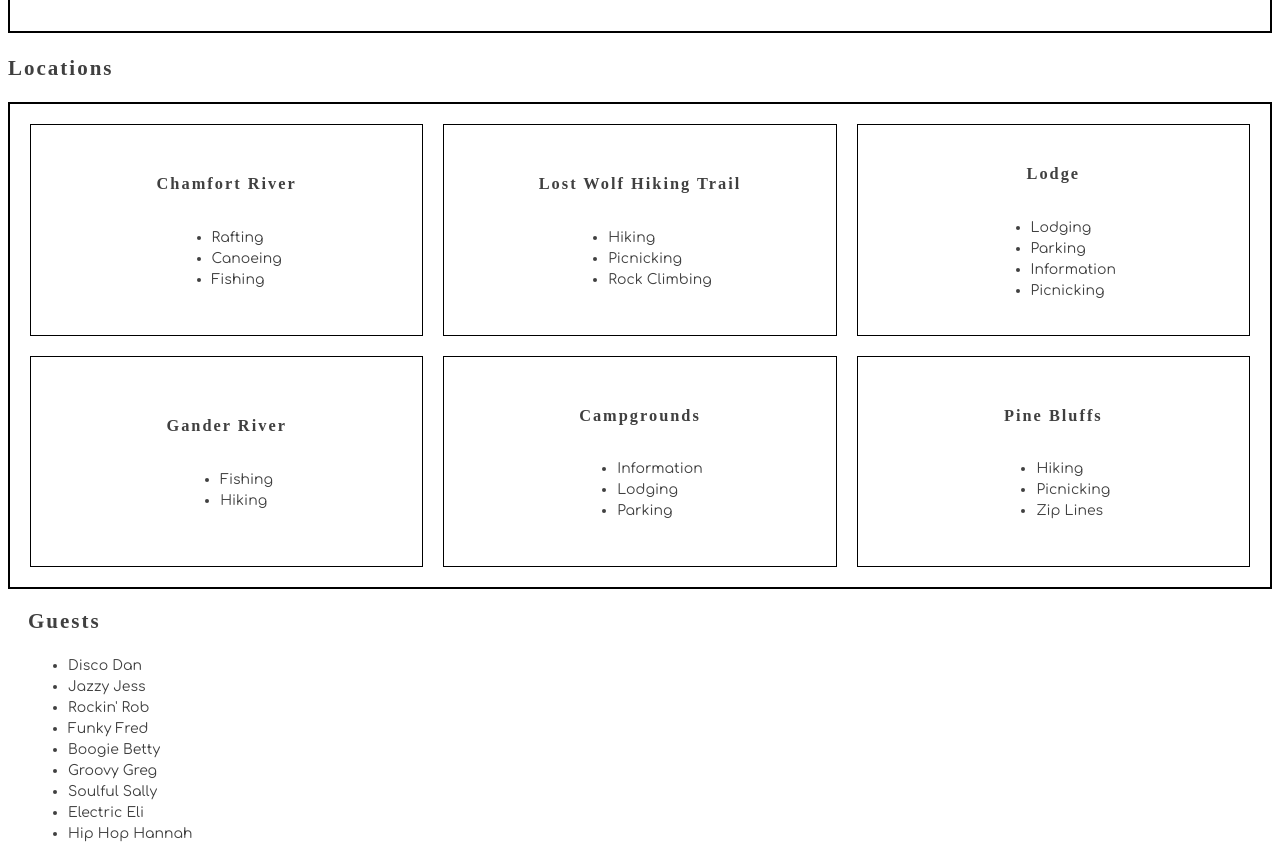
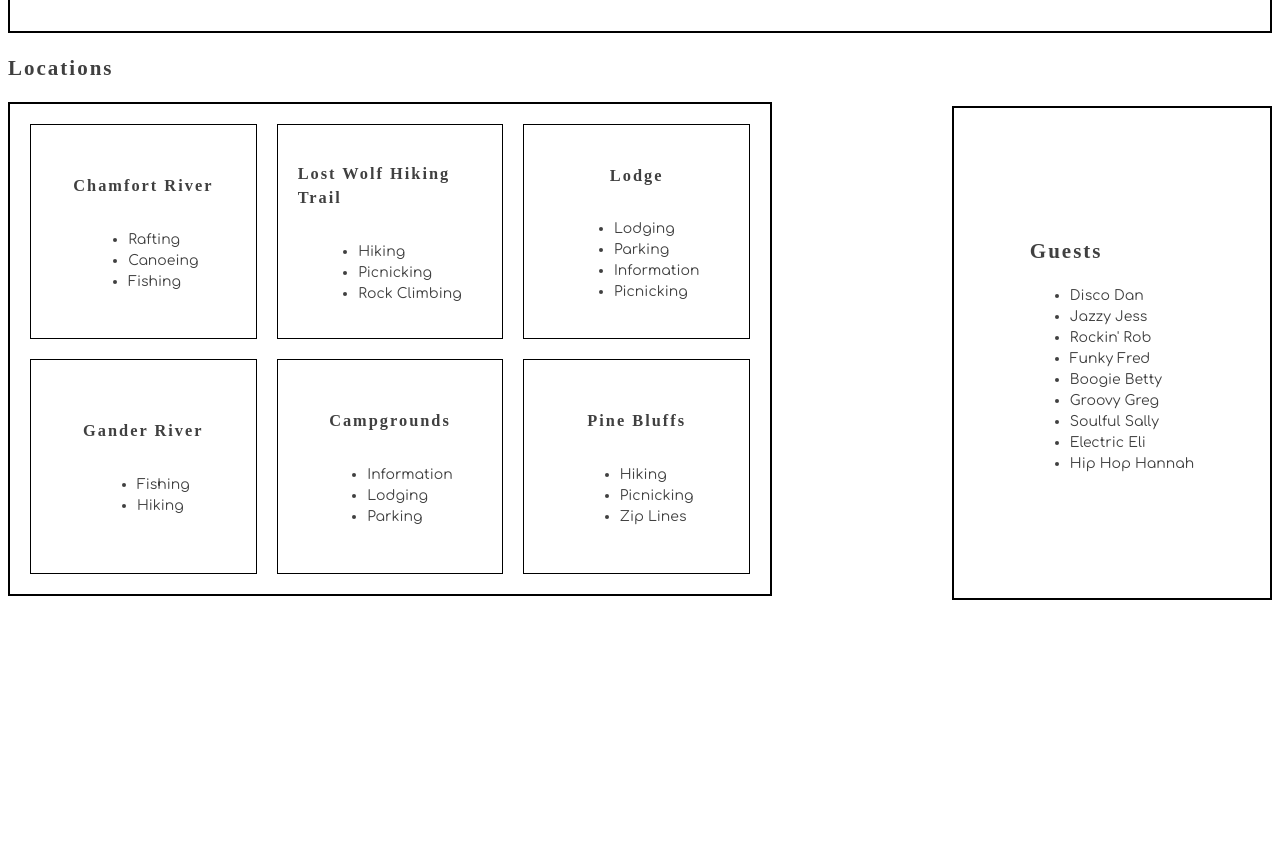
Before and after one commit to NSS-Day-Cohort-64/cider-falls-sam-sarah, a plain HTML site: page index.html in a window 1280 px wide. Shown: the part 412-1270 px from the top of the page. After the commit the page ends 1020 px from the top, so only its background shows below. Drawn offline with Linux system fonts and the light colour scheme; a web font is replaced by a local one.

Commit message:
Guests list flexed

```diff
--- a/styles/details.css
+++ b/styles/details.css
@@ -22,6 +22,7 @@
   grid-template-rows: repeat(2, 1fr); /* create two rows */
   gap: 20px; /* add gap between items */
   padding: 20px;
+  margin-right: 500px;
 }
 
 .small-box {
@@ -39,6 +40,14 @@
 }
 
 .details {
-  width: 30%;
-  margin-left: 20px;
+  display: flex;
+  flex-direction: column;
+  align-items: center;
+  justify-content: center;
+  width: 25%;
+  height: 490px;
+  margin-left: auto;
+  margin-right: 0;
+  margin-top: -490px;
+  border: 2px solid black;
 }
```
